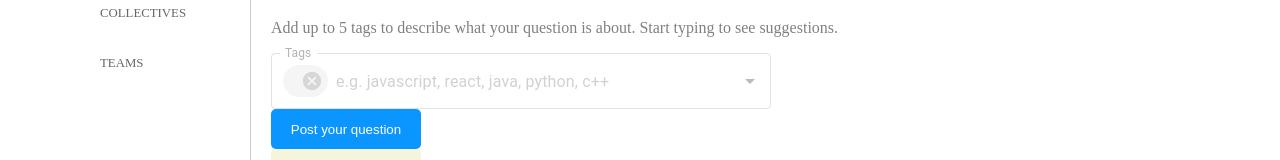
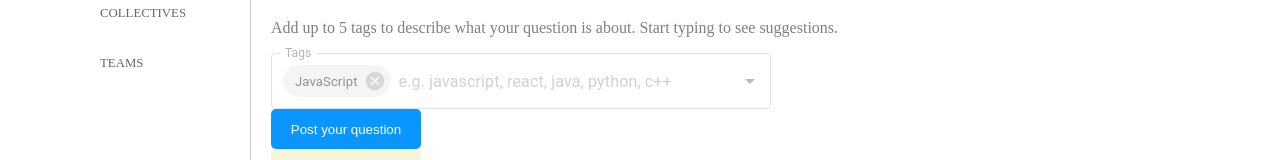
Before and after one commit to codestates-seb/seb43_pre_024, a React (Create React App) app in the folder client/: page /new-question in a window 1280 px wide. Shown: the part 434-594 px from the top of the page. Built offline with nearby package versions, Linux system fonts and the light colour scheme.

Commit message:
Feat : Autocomplete을 활용한 tag 구현

```diff
--- a/client/src/pages/NewQuestion.jsx
+++ b/client/src/pages/NewQuestion.jsx
@@ -180,7 +180,7 @@ function LimitTags(props) {
       limitTags={2}
       id="multiple-limit-tags"
       options={tagsList}
-      getOptionLabel={option => option.title}
+      getOptionLabel={option => option.label}
       defaultValue={[tagsList[0]]}
       onChange={(event, newValue) => {
         setTags(newValue);
```
Also changed, not shown: 1 other file (tests, documents, lock files or other folders).
